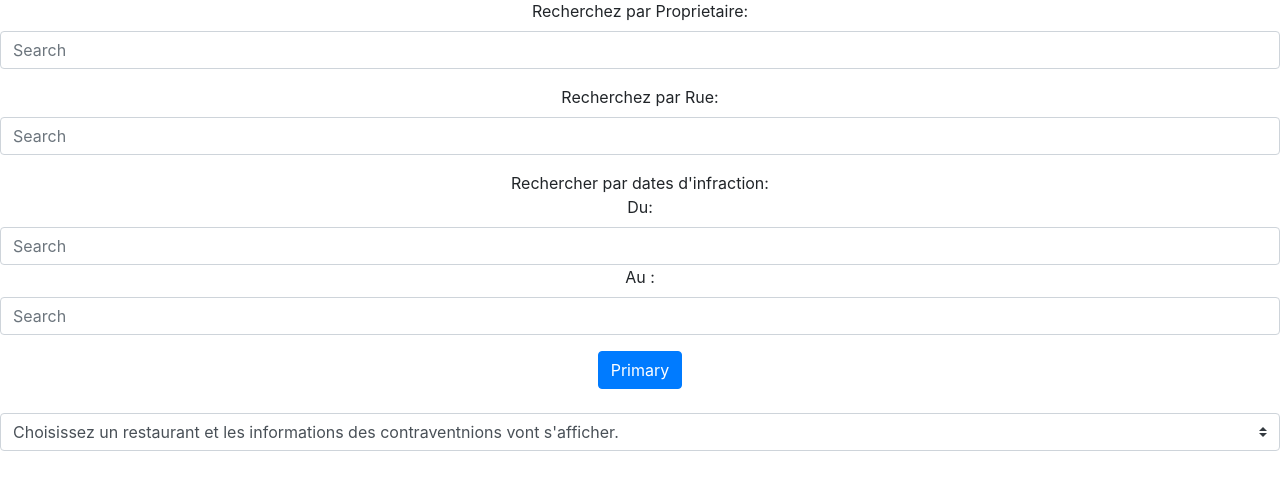
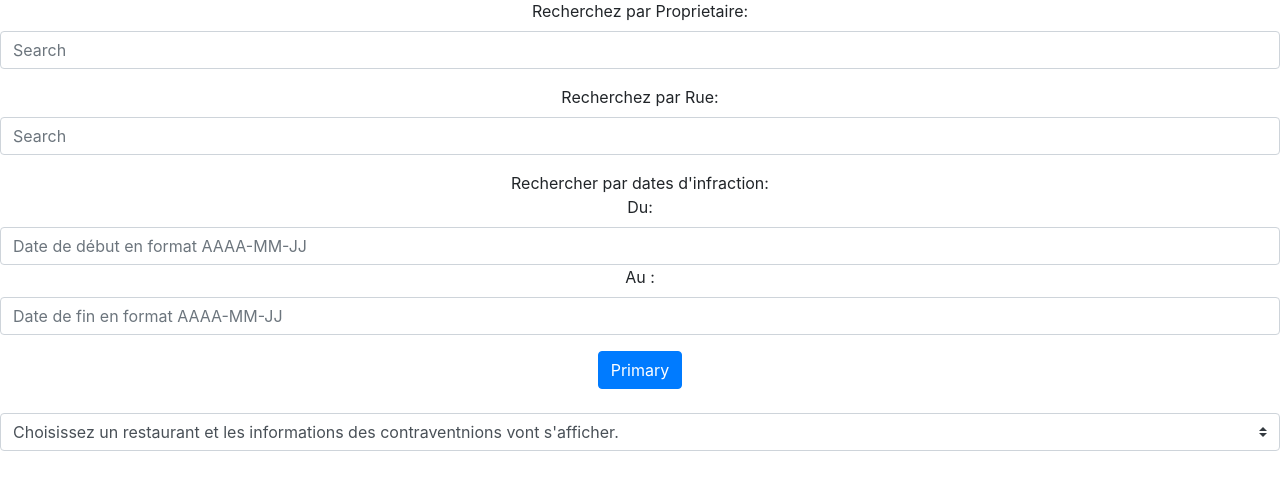
Before and after one commit to btaousoussema/5190_projetSession, a Flask app: page / in a window 1280 px wide. Shown: the part 167-657 px from the top of the page. Run offline with Flask 2, Linux system fonts and the light colour scheme; data that the repository does not hold is empty; some libraries are stand-ins or nearby versions.

Commit message:
Correction de bogues

```diff
--- a/app.py
+++ b/app.py
@@ -60,17 +60,27 @@ def recherche_rue():
 def rechercher_selon_date():
     du = request.args.get('du')
     au = request.args.get('au')
-    contrevenants_db = get_db().contrevenant_entre_deux_dates(du, au)
-    for i in contrevenants_db:
-        print(len(i.contraventions))
-    j = json.dumps([ob.to_dict() for ob in contrevenants_db])
-    print(j)
+    print("Resultat du true or false: ", (verifier_date(du) and verifier_date(au)) )
+    if verifier_date(du) and verifier_date(au):
+        contrevenants_db = get_db().contrevenant_entre_deux_dates(du, au)
+        for i in contrevenants_db:
+            print(len(i.contraventions))
+        data = json.dumps([ob.to_dict() for ob in contrevenants_db])
+        print(data)
+        return data
+    else:
+        return {}
+        # message = "Les dates doivent être en format AAAA-MM-JJ. "
+        # return render_template("accueil.html", message=message, du=du, au=au)
+
+
+
     # for v in j:
     #     print(len(v["contraventions"]))
     #print("----------------------",contrevenants_db.contraventions)
     #return render_template('detail.html', contrevenants=contrevenants_db)
     #datetime.strptime('02 novembre 2017', '%d %B %Y')
-    return j
+    return data
 
 @app.route("/getContraventions")
 def get_contraventions():
@@ -80,6 +90,20 @@ def get_contraventions():
     return j
 
 
+def verifier_date(date):
+    date_parse = date.split("-")
+    if str(date_parse[0]).isdigit() and str(date_parse[1]).isdigit() and str(date_parse[2]).isdigit():
+       return len(date_parse[0]) == 4 and len(date_parse[2]) == 2 and len(date_parse[1]) == 2 and \
+              verifier_mois(date_parse[1]) and verifier_jour(date_parse[2])
+    else:
+       return False
+
+def verifier_mois(mois):
+    return 1 <= int(mois) < 13
+
+def verifier_jour(jour):
+    return 1 <= int(jour) <= 31
+
 # if __name__== "__main__":
 #     port = int(os.environ.get('PORT', 5000))
 #     app.run(host='0.0.0.0', port=port)
--- a/static/js/script.js
+++ b/static/js/script.js
@@ -1,6 +1,8 @@
 function chercherContrevenant(){
     var du = document.getElementById("du").value;
     var au = document.getElementById("au").value;
+    if (verifierDates(du, au)){
+      document.getElementById("erreurDate").hidden=true;
       var params = "du="+du+"&au="+au;
       var valeur = document.getElementById("valeur");
       var xhr = new XMLHttpRequest();
@@ -19,20 +21,31 @@ function chercherContrevenant(){
       var url = "/rechercheDate?"+params;
       xhr.open("GET", url, true);
       xhr.send();
+  }else{
+    document.getElementById("erreurDate").hidden=false;
+  }
 }
 
+function verifierDates(du, au){
+  var reg = new RegExp("^[0-9]{4}-[0-1][0-9]-[0-3][0-9]$");
+  if (reg.exec(du) == null || reg.exec(au) == null){
+    return false;
+  }
+  return true;
+}
 function process(data){
+  if (Object.keys(data).length === 0){
+    return html = "Il n'y a aucune contravention pour ces dates";
+  }else{
     var i;
-  html = "<table class='table'><thead><tr><th>Nom de l'établissement</th><th>Nombres de contraventions</th></tr></thead>";
-  html += "<tbody>";
-  if (data.length==0){
-    html += "<tr>Il n'y a aucune contravention pour ces dates<tr>"
-  }
+    html = "<table class='table'><thead><tr><th>Nom de l'établissement</th><th>Nombres de contraventions</th></tr></thead><tbody>";
     for(i=0;i<data.length;i++){
+
       html += "<tr><td>" + data[i].etablissement + "</td><td>" + data[i].nombre_contraventions + "</td></tr>";
     }
     html += "</tbody></table>";
     return html;
+  }
 }
 
 function getContraventions(){
--- a/templates/accueil.html
+++ b/templates/accueil.html
@@ -36,9 +36,17 @@
         Rechercher par dates d'infraction:
         <br>
         <label for="du">Du: </label>
-        <input class="form-control" type="text" name="du" id="du" placeholder="Search" aria-label="Search">
+        <input class="form-control" type="text" name="du" id="du"  {% if du %} value="{{du}}" {% endif %} placeholder="Date de début en format AAAA-MM-JJ" aria-label="Search">
         <label for="au">Au : </label>
-        <input class="form-control" type="text" name="au" id="au" placeholder="Search" aria-label="Search">
+        <input class="form-control" type="text" name="au" id="au" {% if au %} value="{{au}}" {% endif %} placeholder="Date de fin en format AAAA-MM-JJ" aria-label="Search">
+        <div id="erreurDate" hidden="true" class="col-sm-3">
+          <small class="text-danger">
+            Les dates doivent avoir le format AAAA-MM-JJ.
+          </small>
+        </div>
+        <div id="valeur">
+
+        </div>
   </div>
   <button type="button" class="btn btn-primary" onclick="chercherContrevenant()">Primary</button>
   </form>
```
Lines whose indentation alone changed are shown as unchanged.
